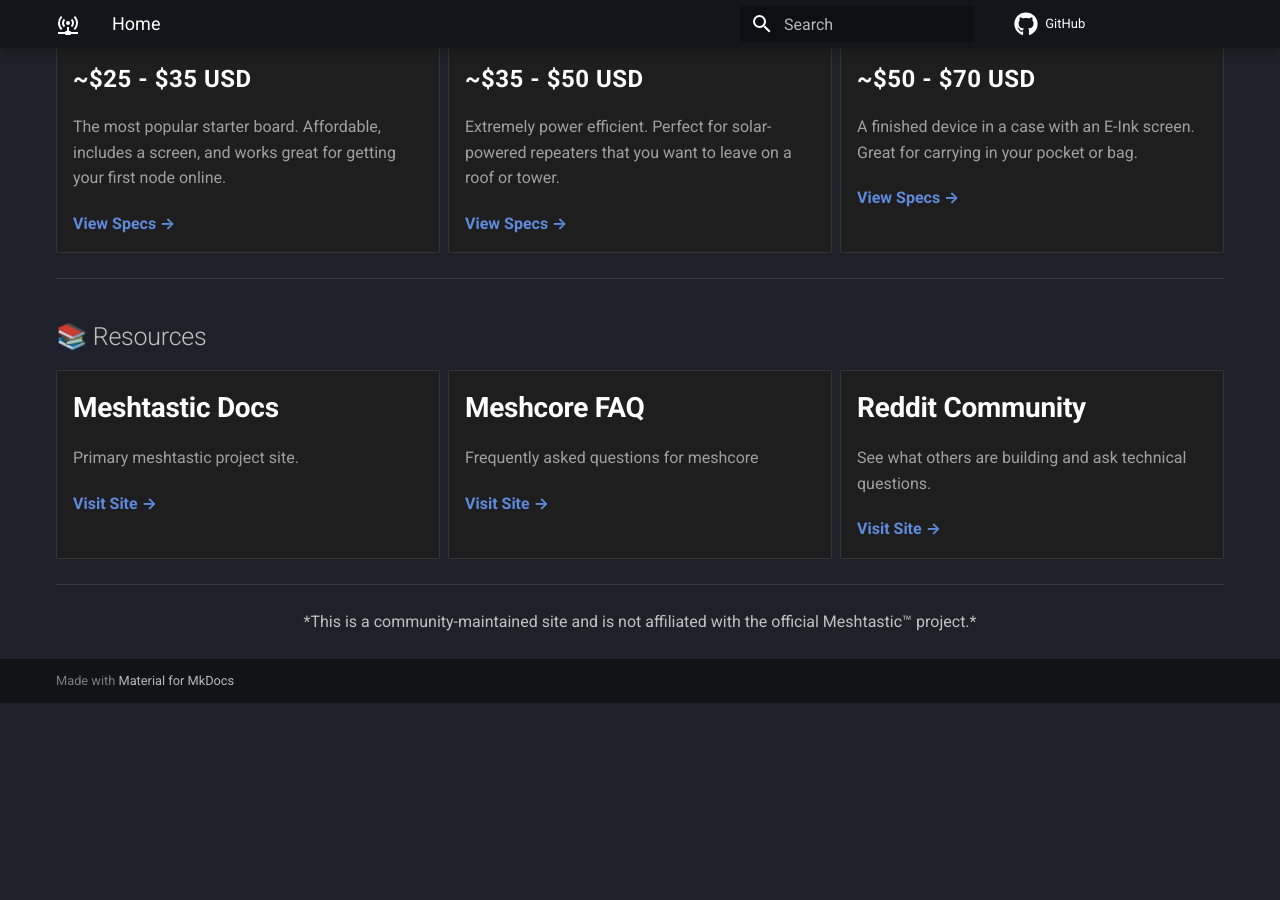
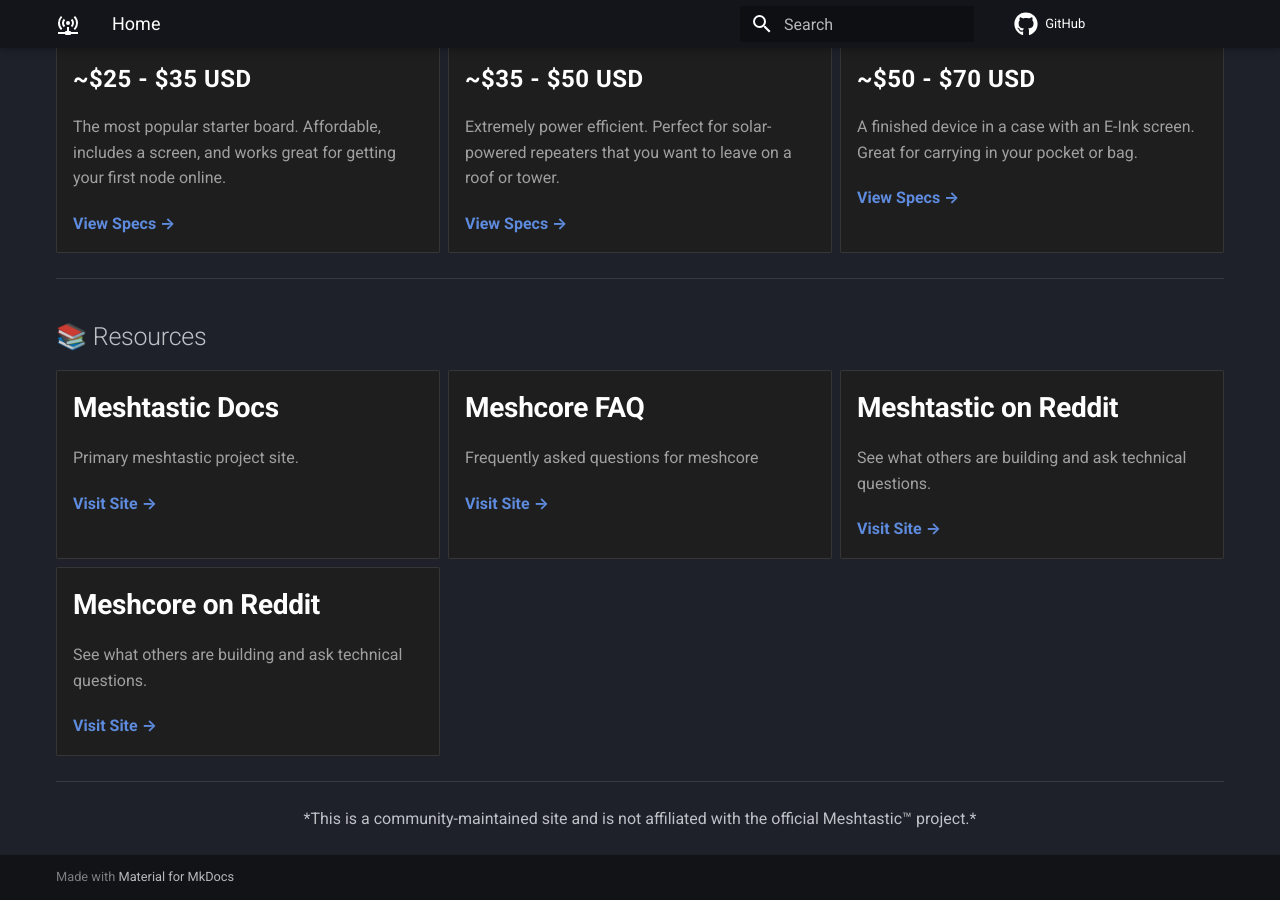
Before and after one commit to mesh-ky/mesh-ky.org, an MkDocs documentation site: the page built from docs/index.md, in a window 1280 px wide and 900 px high, scrolled down 1302 px. Built offline with MkDocs 1.6.1 and Material for MkDocs 9.7.7, drawn with Linux system fonts in a browser that asks for light colours; comment, search, counter and statistics services are not loaded; before the commit the page ends 2005 px from its top, so only the background shows below that.

Commit message:
Update index.md

```diff
--- a/docs/index.md
+++ b/docs/index.md
@@ -83,9 +83,14 @@ Connect with local groups across the region.
     <a href="https://github.com/meshcore-dev/MeshCore/blob/main/docs/faq.md">Visit Site →</a>
   </div>
   <div class="card">
-    <h3>Reddit Community</h3>
+    <h3>Meshtastic on Reddit</h3>
     <p>See what others are building and ask technical questions.</p>
     <a href="https://www.reddit.com/r/meshtastic/">Visit Site →</a>
+  </div>
+  <div class="card">
+    <h3>Meshcore on Reddit</h3>
+    <p>See what others are building and ask technical questions.</p>
+    <a href="https://www.reddit.com/r/meshcore/">Visit Site →</a>
   </div>
 </div>
 
```
